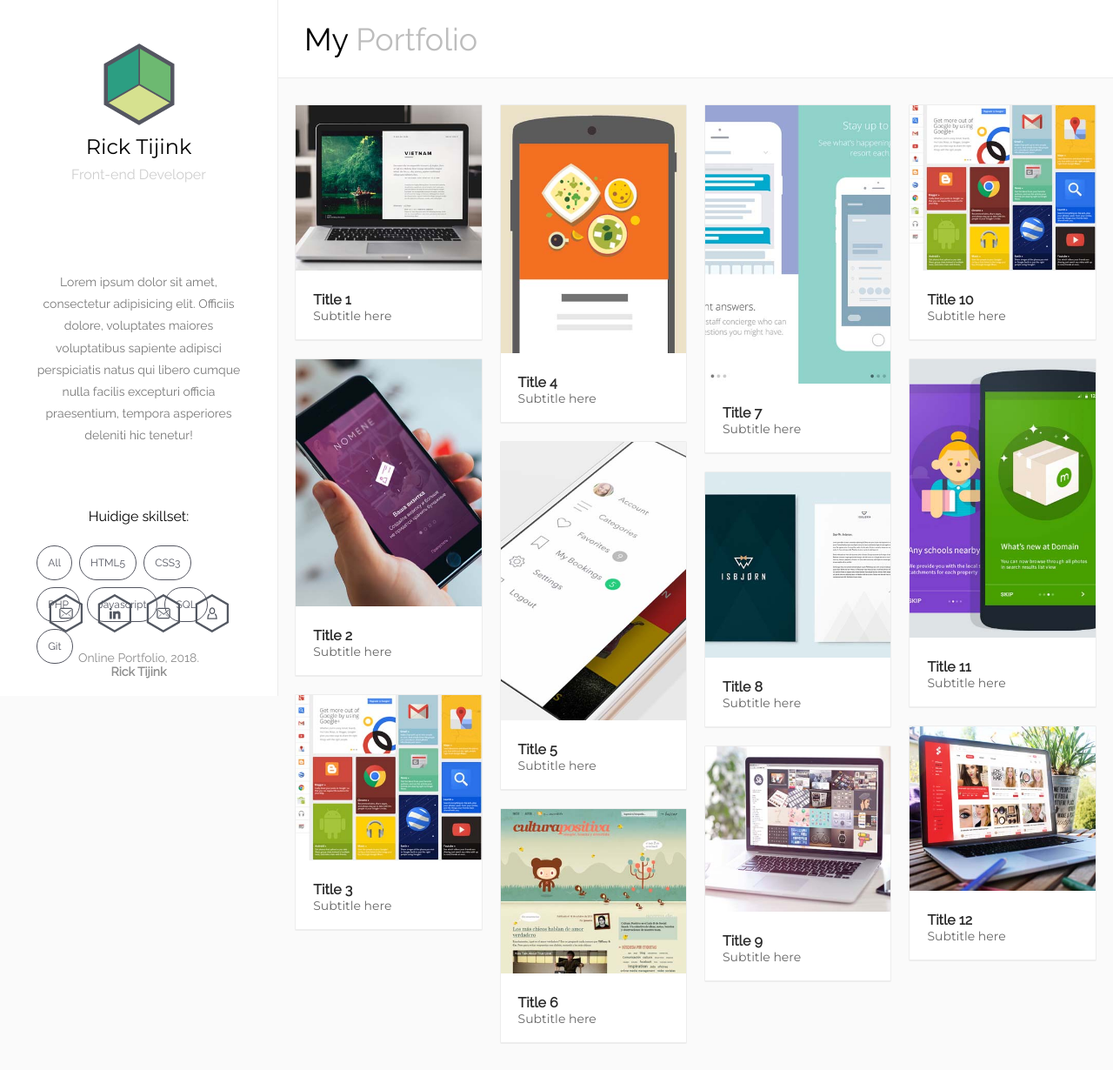
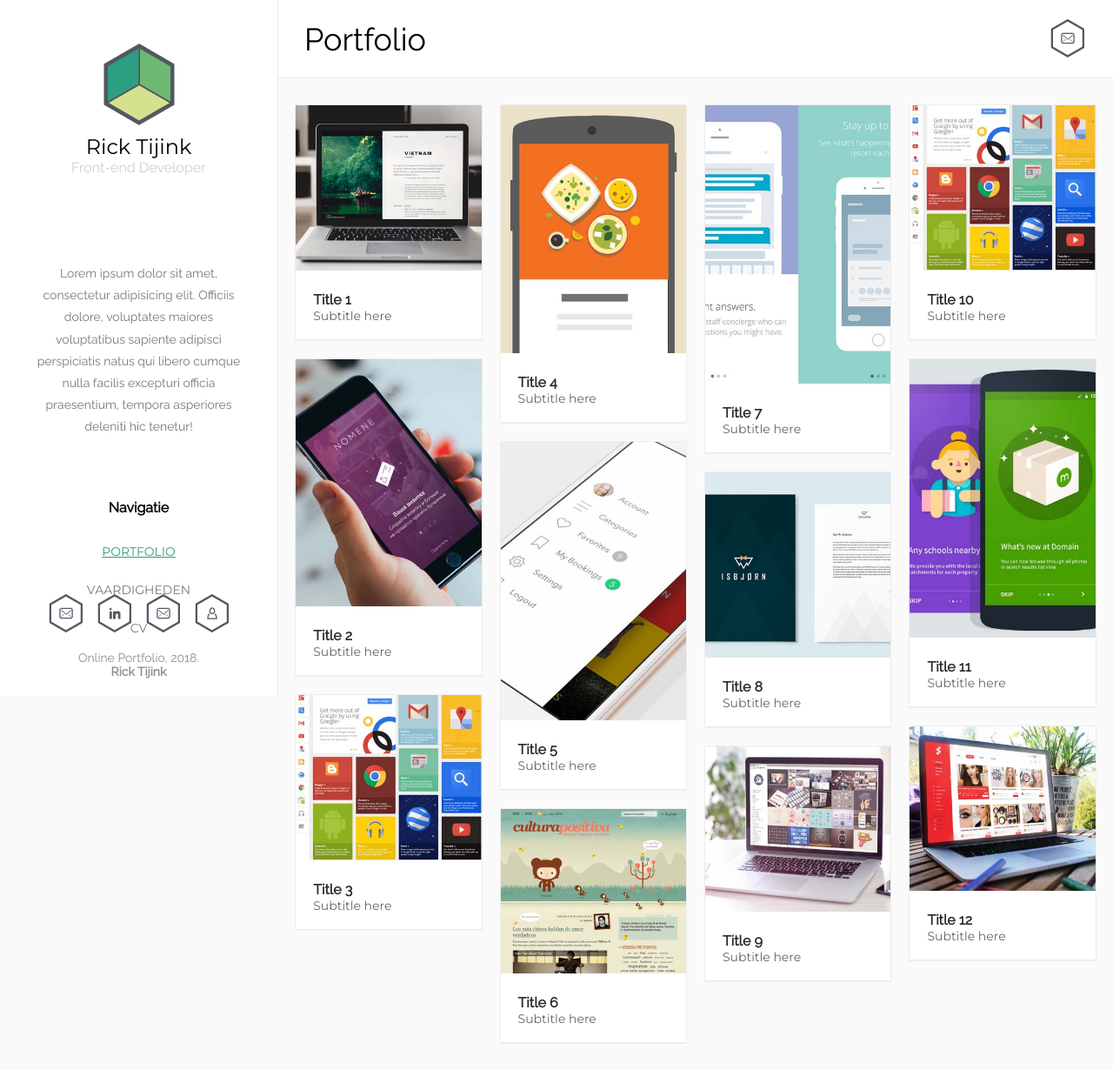
Before and after one commit to Ricktijink/Portfolio, a PHP site: page / in a window 1280 px wide. Shown: the whole page at 87% size. Run offline with PHP 8.4, Linux system fonts and the light colour scheme.

Commit message:
Portfolio page done

```diff
--- a/index.html
+++ b/index.html
@@ -31,18 +31,13 @@
             <p>
                Lorem ipsum dolor sit amet, consectetur adipisicing elit. Officiis dolore, voluptates maiores voluptatibus sapiente adipisci perspiciatis natus qui libero cumque nulla facilis excepturi officia praesentium, tempora asperiores deleniti hic tenetur!
             </p>
-
             <div class="sidebar-links">
-               <h3>Huidige skillset:</h3>
-               <ul>
-                  <li class="option active" data-filter="all"><a href="#">All</a></li>
-                  <li class="option" data-filter="html"><a href="#">HTML5</a></li>
-                  <li class="option" data-filter="css"><a href="#">CSS3</a></li>
-                  <li class="option" data-filter="php"><a href="#">PHP</a></li>
-                  <li class="option" data-filter="js"><a href="#">Javascript</a></li>
-                  <li class="option" data-filter="sql"><a href="#">SQL</a></li>
-                  <li class="option" data-filter="git"><a href="#">Git</a></li>
-               </ul>
+               <h3>Navigatie</h3>
+               <nav>
+                  <a href="#" class="active-page">PORTFOLIO</a>
+                  <a href="#">VAARDIGHEDEN</a>
+                  <a href="#">CV</a>
+               </nav>
             </div>
          </div>
          <!-- Sidebar footer -->
@@ -78,12 +73,25 @@
          <!-- Content top bar -->
          <div class="content-topbar">
             <!-- topbar title -->
-            <div class="topbar-title">My <span>Portfolio</span></div>
-            <!-- topbar filter -->
-            <div class="topbar-filter">Filter</div>
+            <div class="topbar-title">Portfolio</div>
+            <div class="filter-menu-button">
+               <a href="#"><img src="Images/Icons/mail.png"></a>
+            </div>
          </div>
          <!-- Masonry for items -->
          <div class="content-masonry">
+            <div class="filter-menu">
+               <ul>
+                  <li class="option active" data-filter="all"><a href="#">All</a></li>
+                  <li class="option" data-filter="html"><a href="#">HTML5</a></li>
+                  <li class="option" data-filter="css"><a href="#">CSS3</a></li>
+                  <li class="option" data-filter="php"><a href="#">PHP</a></li>
+                  <li class="option" data-filter="js"><a href="#">Javascript</a></li>
+                  <li class="option" data-filter="sql"><a href="#">SQL</a></li>
+                  <li class="option" data-filter="git"><a href="#">Git</a></li>
+                  <li class="clearfix"></li>
+               </ul>
+            </div>
             <main>
                <div class="post filter html css">
                   <a href="#">
@@ -243,7 +251,5 @@
    <script src="https://code.jquery.com/jquery-3.3.1.js"></script>
    <!-- Main code file -->
    <script src="javascript.js"></script>
-   <!--  -->
-   <!-- <script src="masonry.pkgd.min.js"></script> -->
 </body>
 </html>
--- a/style.css
+++ b/style.css
@@ -1,18 +1,6 @@
 /* Resets */
 
-html, body, div, span, applet, object, iframe,
-h1, h2, h3, h4, h5, h6, p, blockquote, pre,
-a, abbr, acronym, address, big, cite, code,
-del, dfn, em, img, ins, kbd, q, s, samp,
-small, strike, strong, sub, sup, tt, var,
-b, u, i, center,
-dl, dt, dd, ol, ul, li,
-fieldset, form, label, legend,
-table, caption, tbody, tfoot, thead, tr, th, td,
-article, aside, canvas, details, embed,
-figure, figcaption, footer, header, hgroup,
-menu, nav, output, ruby, section, summary,
-time, mark, audio, video {
+html, body, div, span, applet, object, iframe, h1, h2, h3, h4, h5, h6, p, blockquote, pre, a, abbr, acronym, address, big, cite, code, del, dfn, em, img, ins, kbd, q, s, samp, small, strike, strong, sub, sup, tt, var, b, u, i, center, dl, dt, dd, ol, ul, li, fieldset, form, label, legend, table, caption, tbody, tfoot, thead, tr, th, td, article, aside, canvas, details, embed, figure, figcaption, footer, header, hgroup, menu, nav, output, ruby, section, summary, time, mark, audio, video {
    margin: 0;
    padding: 0;
    border: 0;
@@ -22,23 +10,21 @@ time, mark, audio, video {
    box-sizing: border-box;
 }
 
-body{
+body {
    background-color: #FAFAFA;
 }
 
-.clearfix{
+.clearfix {
    clear: both;
 }
 
 /* General */
 
-.container{
-
-}
+.container {}
 
 /* Page - sidebar */
 
-.page-sidebar{
+.page-sidebar {
    position: fixed;
    top: 0;
    left: 0;
@@ -50,19 +36,19 @@ body{
    border-right: 1px solid #ececec;
 }
 
-   .sidebar-logo{
+.sidebar-logo {
    width: 100%;
    height: auto;
    margin: 50px auto 100px auto;
 }
 
-      .logo-icon{
+.logo-icon {
    width: 94px;
    height: 94px;
    margin: 0px auto;
 }
 
-      .logo-text{
+.logo-text {
    width: 100%;
    margin: 10px auto;
    height: auto;
@@ -71,45 +57,166 @@ body{
    text-align: center;
 }
 
-		.logo-text > span{
+.logo-text>span {
    font-size: 16px;
    color: #cecece;
    font-family: "Raleway";
+   display: block;
 }
 
-   .sidebar-content{
+.sidebar-content {
    width: 76%;
    height: auto;
    margin: 0px auto 0px auto;
 }
 
-      .sidebar-content > p{
+.sidebar-content>p {
    text-align: center;
    line-height: 1.8;
-         color:#797979;
+   color: #797979;
    font-family: "Raleway";
    font-size: 14px;
 }
 
-      .sidebar-links{
+.sidebar-links {
    width: 100%;
    height: auto;
    margin: 70px auto 0px auto;
 }
 
-         .sidebar-links h3{
+.sidebar-links h3 {
    font-family: "Raleway";
    text-align: center;
    margin-bottom: 20px;
+	font-weight: 600;
+}
+/*
+.sidebar-links li {
+   list-style: none;
+} */
+
+.sidebar-links nav a {
+   text-align: center;
+   height: 40px;
+   margin: 4px;
+   padding: 12px;
+   font-family: "Montserrat";
+   font-size: 14px;
+	color:#797979;
+   display: block;
+   text-decoration: none;
+	font-weight: 400;
 }
 
-         .sidebar-links li{
+.active-page{
+	color: #2c9e82!important;
+	text-decoration: underline!important;
+}
+
+.sidebar-links nav a:hover {
+   color: #545661;
+}
+
+.sidebar-footer {
+   width: 100%;
+   height: auto;
+   position: absolute;
+   bottom: 0;
+   left: 0;
+}
+
+.footer-social {
+   width: 224px;
+   height: 45px;
+   margin: 0px auto;
+}
+
+.soc-icon {
+   width: 44px;
+   height: 44px;
+   float: left;
+   margin: 0px 6px;
+}
+
+.footer-copy {
+   width: 100%;
+   padding: 20px 0px;
+   text-align: center;
+   font-family: "Raleway";
+   color: #8d8d8d;
+   font-size: 14px;
+}
+
+.footer-copy>span {
+   font-weight: 800;
+   font-weight: bold;
+}
+
+/* Page - content */
+
+.page-content {
+   width: 100%;
+   padding-left: 320px;
+}
+
+.content-topbar {
+   width: calc(100% - 320px);
+   height: 90px;
+   background-color: #FFFFFF;
+   position: fixed;
+   top: 0;
+   z-index: 20;
+   border-bottom: 1px solid #ececec;
+}
+
+.topbar-title {
+   font-size: 36px;
+   font-family: "Raleway";
+   padding: 24px 0px 0px 30px;
+   box-sizing: border-box;
+   width: 250px;
+   float: left;
+}
+
+.topbar-title>span {
+   color: #bdbdbd;
+}
+
+.content-masonry {
+   padding-top: 90px;
+}
+
+/* Filter */
+
+.filter-menu {
+   display: none;
+   width: 100%;
+   border-bottom: 1px solid #ececec;
+   padding: 5px 0px 0px 30px;
+   height: 60px;
+}
+
+.filter-menu-button {
+   width: 44px;
+   height: 44px;
+   margin: 22px 30px 0px 0px;
+   float: right;
+   cursor: pointer;
+}
+
+.filter-menu ul {
+   width: 510px;
+   margin: 0px auto;
+}
+
+.filter-menu li {
    list-style: none;
 }
 
-         .sidebar-links li a{
+.filter-menu li a {
    text-align: center;
    height: 40px;
+   min-width: 60px;
    margin: 4px;
    padding: 12px;
    border-radius: 30px;
@@ -119,180 +226,112 @@ body{
    font-size: 12px;
    color: #545661;
    border: 1px solid #545661;
-            display:block;
+   display: block;
    text-decoration: none;
 }
-         .sidebar-links li a:hover{
+
+.filter-menu li a:hover {
    background-color: #2C9E82;
    color: #FFFFFF;
 }
 
-   .sidebar-footer{
-      width: 100%;
-      height: auto;
-      position: absolute;
-      bottom: 0;
-      left: 0;
-   }
+/* Posts visually shown as cards */
 
-      .footer-social{
-         width: 224px;
-         height: 45px;
-         margin: 0px auto;
-      }
-
-         .soc-icon{
-            width: 44px;
-            height: 44px;
-            float: left;
-            margin: 0px 6px;
-         }
-
-      .footer-copy{
-         width: 100%;
-         padding: 20px 0px;
-         text-align: center;
-         font-family: "Raleway";
-         color: #8d8d8d;
-         font-size: 14px;
-      }
-
-      .footer-copy > span{
-         font-weight: 800;
-         font-weight: bold;
-      }
-
-/* Page - content */
-
-.page-content{
-   width: 100%;
-   padding-left: 320px;
-}
-
-   .content-topbar{
-      width: 100%;
-      height: 90px;
-		background-color: #FFFFFF;
-		position: fixed;
-		top:0;
-		z-index: 20;
-      border-bottom: 1px solid #ececec;
-   }
-
-      .topbar-title{
-         font-size: 36px;
-         font-family: "Raleway";
-         padding: 24px 0px 0px 30px;
-         box-sizing: border-box;
-      }
-
-		.topbar-title > span{
-			color: #bdbdbd;
-		}
-
-	.topbar-filter{
-		float: right;
-		width:300px;
-		height:200px;
-		background-color: red;
-	}
-
-   .content-masonry{
-		padding-top: 90px;
-   }
-
-   .hire-me{
-
-   }
-
-
-/* Posts visually shown as cards */
-.post{
+.post {
    width: 100%;
    background: #fff;
    border-radius: 2px;
    margin-bottom: 20px;
    /* box-shadow: 0 3px 6px rgba(0,0,0,0.1), 0 3px 6px rgba(0,0,0,0.1); */
    -webkit-column-break-inside: avoid;
+   /* Chrome, Safari, Opera */
    page-break-inside: avoid;
+   /* Firefox */
    break-inside: avoid;
-	border: 1px solid rgba(0,0,0,0.07);
-	border-bottom: 2px solid rgba(0,0,0,0.07);
+   /* IE 10+ */
+   border: 1px solid rgba(0, 0, 0, 0.07);
+   border-bottom: 2px solid rgba(0, 0, 0, 0.07);
 }
 
-.post a:hover .post-image-cover{
+.post a:hover .post-image-cover {
    opacity: 0.8;
 }
 
-.post a{
+.post a:hover>.post-image>img {
+   transform: scale(1.1);
+   /* (150% zoom - Note: if the zoom is too large, it will go outside of the viewport) */
+}
+
+.post a {
    width: 100%;
    text-decoration: none;
-	color:#666666;
+   color: #666666;
 }
 
-.post-title{
+.post-title {
    color: #292929;
    font-family: "Raleway";
    font-weight: bold;
 }
 
-.post-subtitle{
+.post-subtitle {
    font-family: "Montserrat";
    font-size: 14px;
 }
 
-.post-text{
+.post-text {
    padding: 20px 0px 18px 20px;
 }
 
-main{
+main {
    width: 96%;
-			margin:0px auto 0px;
+   margin: 0px auto 0px;
    padding: 30px 0px;
-
    -moz-column-width: 180px;
    -webkit-column-width: 180px;
    column-width: 180px;
-
    -moz-column-count: 5;
    -webkit-column-count: 5;
    column-count: 5;
-
    -moz-column-gap: 20px;
    -webkit-column-gap: 20px;
    column-gap: 20px;
 }
 
-		main a[title]{
+main a[title] {
    text-decoration: none;
-			color:#424242;
+   color: #424242;
    display: inline-block;
 }
 
-.post-image{
+.post-image {
    width: 100%;
    height: auto;
    position: relative;
+   overflow: hidden;
 }
 
-.post-image img{
+.post-image img {
    width: 100%;
    height: auto;
+   transition: transform .2s;
+   /* Animation */
 }
 
-.post-image-cover{
+.post-image-cover {
    width: 100%;
    height: 100%;
    background-color: #578a57;
    position: absolute;
+   z-index: 10;
    top: 0;
    left: 0;
    opacity: 0;
-	transition: opacity .3s ease-in-out;
-   -moz-transition: opacity .3s ease-in-out;
-   -webkit-transition: opacity .3s ease-in-out;
+   transition: opacity .2s ease-in-out;
+   -moz-transition: opacity .2s ease-in-out;
+   -webkit-transition: opacity .2s ease-in-out;
    text-align: center;
-	color:#FFFFFF;
+   color: #FFFFFF;
    padding-top: 30%;
 }
 
@@ -309,6 +348,31 @@ main{
    margin: 40px;
 }
 
-.active{
-	background-color: #ff0000;
+.active {
+   background-color: #ff0000 !important;
 }
+
+/* button */
+
+.button {
+   margin: 40px auto 0px;
+   width: 170px;
+   height: 60px;
+   border-radius: 2px;
+   padding-top: 16px;
+   font-size: 20px;
+   text-align: center;
+   font-family: "Montserrat";
+   background-color: #FFFFFF;
+   border: 3px solid #545661;
+   cursor: pointer;
+   box-shadow: inset 0 0 0 0 #578a57;
+   -webkit-transition: all ease 0.4s;
+   -moz-transition: all ease 0.4s;
+   transition: all ease 0.4s;
+}
+
+.button:hover {
+   /* background-color: #525661; */
+   box-shadow: inset 0 100px 0 0 #578a57;
+   color: #FFFFFF;
```
Also changed, not shown: javascript.js (+12 -6 lines), masonry.pkgd.min.js (deleted). Lines whose indentation alone changed are shown as unchanged.
